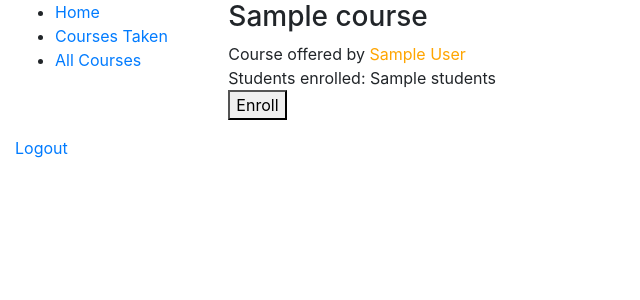
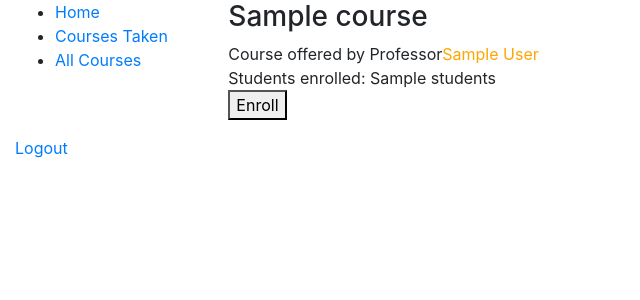
Before and after one commit to Divi09112/MiniMoodle, a Django app: template moodle/templates/course_to_enroll.html in a window 1280 px wide. Shown: the top 300 px of the page, without its empty margins (0-640 px from the left). Run offline with Django 3.2, Linux system fonts and the light colour scheme; the template is opened without the code that fills it: most values are stand-ins (such as "Sample title", 1, 10 or a date in 2020); some libraries are stand-ins or nearby versions.

```diff
--- a/moodle/templates/course_to_enroll.html
+++ b/moodle/templates/course_to_enroll.html
@@ -1,7 +1,7 @@
 {% extends 'base.html' %}
 {% block content %}
 <h3>{{course.name}}</h3>
-Course offered by <span style="color:orange">{{course.professor.first_name}}&nbsp{{course.professor.last_name}}</span><br>
+Course offered by Professor<span style="color:orange">{{course.professor.first_name}}&nbsp{{course.professor.last_name}}</span><br>
 Students enrolled: {{students}}<br>
 <a href="{% url 'enroll' pk=course.name %}"><button>Enroll</button></a>
 {% endblock %}
```
